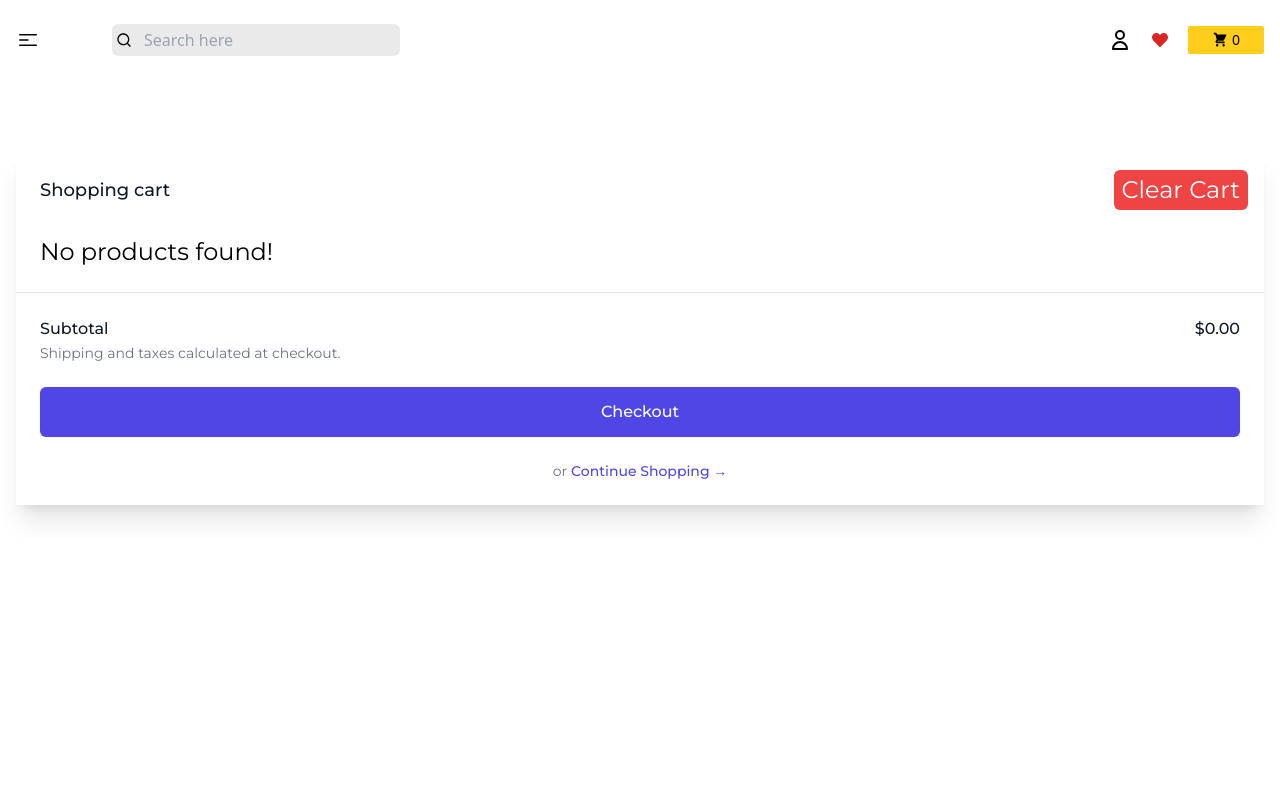
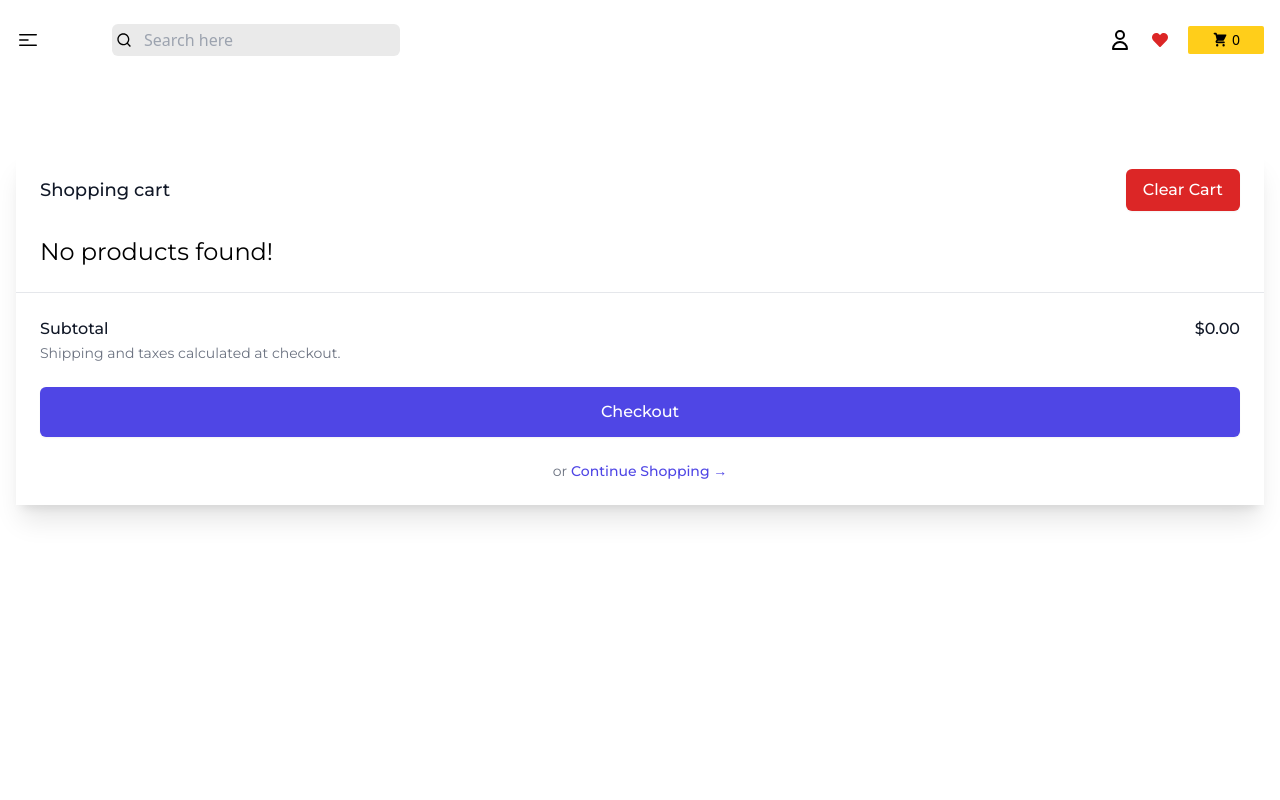
Before and after one commit to AnilBASARAN/bookstore, a React (Vite) app: page /cart in a window 1280 px wide. Shown: the top 800 px of the page. Built offline with nearby package versions, Linux system fonts and the light colour scheme.

Commit message:
redux handled with grace. Finally clicked

```diff
--- a/src/pages/books/CartPage.jsx
+++ b/src/pages/books/CartPage.jsx
@@ -1,18 +1,22 @@
-import React from 'react'
+
 import { useDispatch, useSelector } from 'react-redux'
 import { Link } from 'react-router-dom'
 import { getImgUrl } from '../../utils/getImgUrl';
-import { removeFromCart } from '../../redux/features/cart/cartSlice';
+import { clearCart, removeFromCart } from '../../redux/features/cart/cartSlice';
 
 const CartPage = () => {
     const cartItems = useSelector(state => state.cart.cartItems);
     const dispatch = useDispatch()
-    console.log("cartItems: ",cartItems)
+
     const totalPrice = cartItems.reduce((acc,item)=> acc + item.newPrice, 0).toFixed(2) || 0 ;
 
     const handleRemoveFromCart=(product)=> {
         dispatch(removeFromCart(product))
     }
+
+    const handleClearCart=()=> {
+      dispatch(clearCart())
+  }
 
     return (
     <>
@@ -23,8 +27,8 @@ const CartPage = () => {
         <div className="ml-3 flex h-7 items-center ">
           <button
             type="button"
-
-            className="relative -m-2 py-1 px-2 bg-red-500 text-white rounded-md hover:bg-secondary transition-all duration-200  "
+            onClick={handleClearCart}
+            className="relative  rounded-md border border-transparent bg-red-600 px-4 py-2 text-base font-medium text-white shadow-sm hover:bg-red-700  "
           >
             <span className="">Clear Cart</span>
           </button>
```
